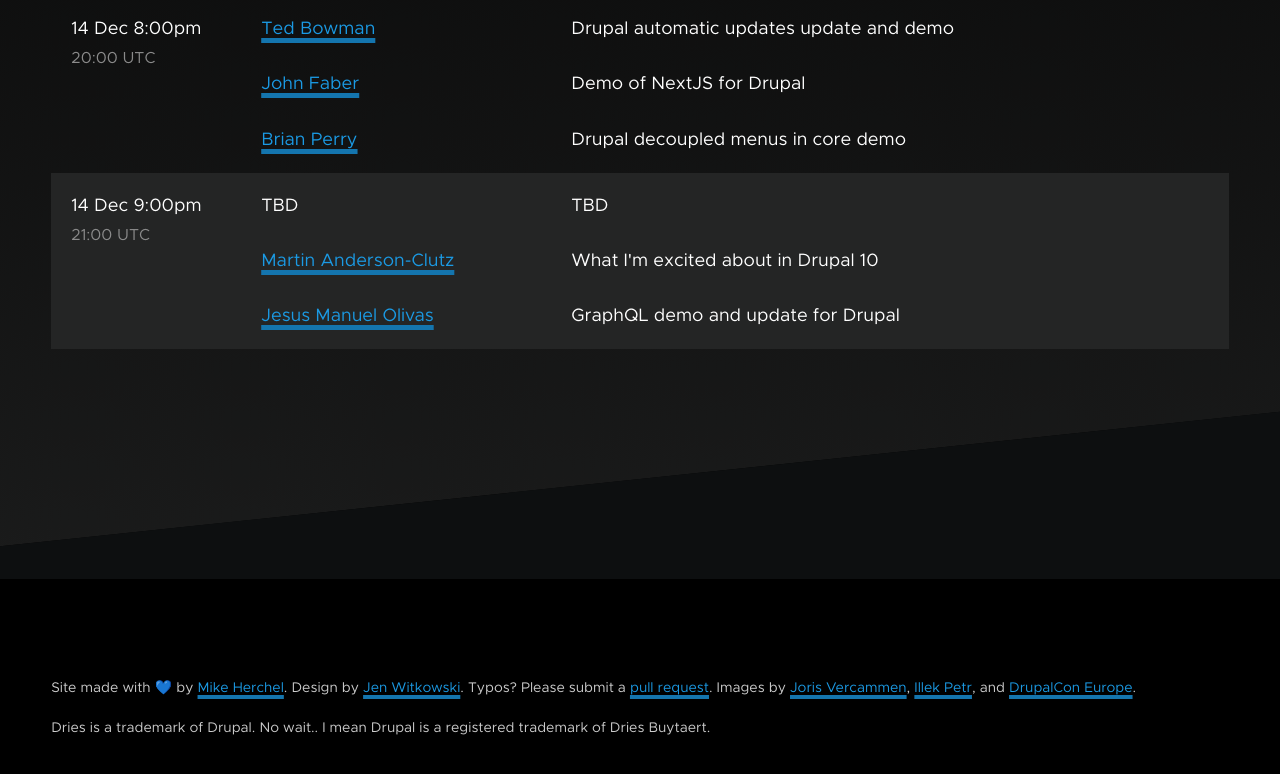
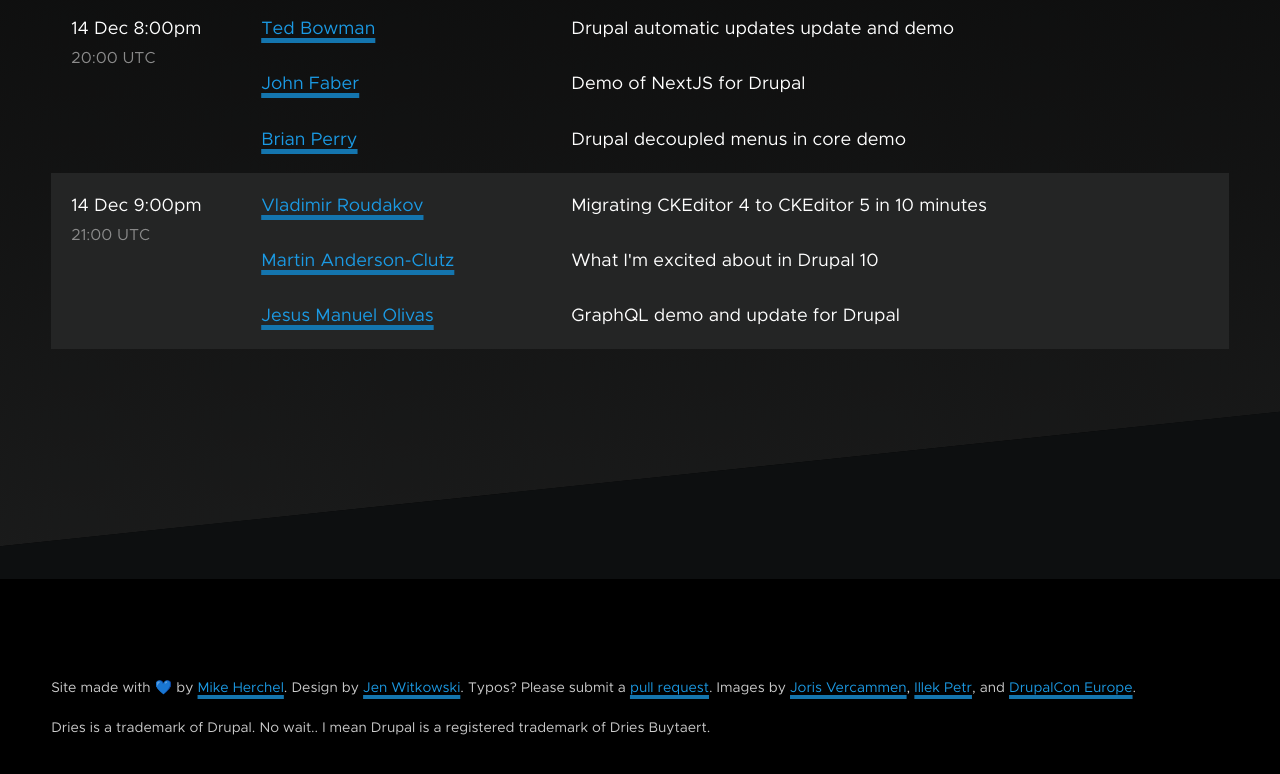
Before and after one commit to mherchel/drupal10party.com, a plain HTML site: page index.html in a window 1280 px wide. Shown: the part 5381-6155 px from the top of the page. Drawn offline with Linux system fonts and the light colour scheme.

Commit message:
Adding Vladimir to the site

```diff
--- a/index.html
+++ b/index.html
@@ -313,8 +313,8 @@
             <div class="section-schedule__time" data-time="December 14, 2022 21:00:00 GMT"></div>
             <div class="section-schedule__talk-list">
               <div class="section-schedule__talk-item">
-                <div class="section-schedule__talk-speaker">TBD</div>
-                <div class="section-schedule__talk-topic">TBD</div>
+                <div class="section-schedule__talk-speaker"><a href="https://www.drupal.org/u/vladimiraus">Vladimir Roudakov</a></div>
+                <div class="section-schedule__talk-topic">Migrating CKEditor 4 to CKEditor 5 in 10 minutes</div>
               </div>
               <div class="section-schedule__talk-item">
                 <div class="section-schedule__talk-speaker"><a href="https://drupal.org/u/mandclu">Martin Anderson-Clutz</a></div>
```
